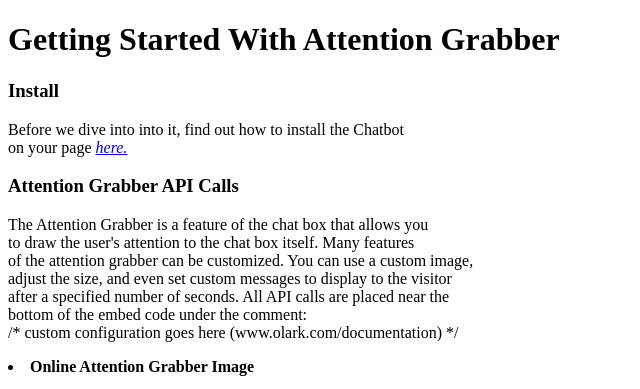
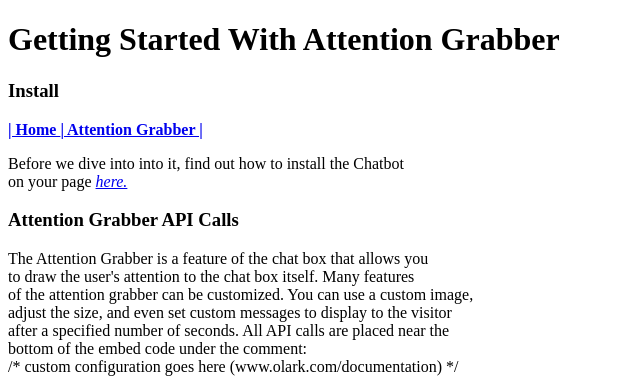
Before and after one commit to doddman53/doddman53.github.io, a plain HTML site: page attentionGrabber.html in a window 1280 px wide. Shown: the top 389 px of the page, without its empty margins (0-640 px from the left). Drawn offline with Linux system fonts and the light colour scheme.

Commit message:
Update attentionGrabber.html

```diff
--- a/attentionGrabber.html
+++ b/attentionGrabber.html
@@ -6,6 +6,10 @@
 	<body>
 		<h1>Getting Started With Attention Grabber</h1>
 		<h3>Install</h3>
+			<nav>
+				<strong><a href="index.html">| Home </a></strong>
+				<strong><a href="attentionGrabber.html">| Attention Grabber |</a></strong>
+			</nav>
 			<p>Before we dive into into it, find out how to install the Chatbot<br>
 			   on your page <a href="https://www.olark.com/install"><em>here.</em></a></p>
 
@@ -57,8 +61,6 @@ olark.configure('CalloutBubble.bubble_image_url', 'http://mycargopk.com/wp-conte
 olark.configure('CalloutBubble.bubble_width', 100);
 olark.configure('CalloutBubble.bubble_height', 101);
 
-olark.configure('CalloutBubble.bubble_image_url', 'https://www.google.com/search?q=surprised+face&espv=2&biw=1366&bih=662&tbm=isch&imgil=JeGuZ9a0owX_NM%253A%253Bu2Jqb_KW0FjywM%253Bhttp%25253A%25252F%25252Fwww.relatably.com%25252Fm%25252Fmemes-surprised-face&source=iu&pf=m&fir=JeGuZ9a0owX_NM%253A%252Cu2Jqb_KW0FjywM%252C_&usg=__s2UEa03IZF3LaPmFciy557MtuLw%3D&ved=0ahUKEwixhuqcu6vQAhUVHGMKHeUxB38QyjcIKA&ei=gl0rWLG9JpW4jAPl45z4Bw#imgrc=JeGuZ9a0owX_NM%3A' );
-
 olark.configure('WelcomeAssist.welcome_new_visitors', true );
 olark.configure('features.greeter', true);
 olark.identify('6854-997-10-1606');/*]]>*/</script><noscript><a href="https://www.olark.com/site/6854-997-10-1606/contact" title="Contact us" target="_blank">Questions? Feedback?</a> powered by <a href="http://www.olark.com?welcome" title="Olark live chat software">Olark live chat software</a></noscript>
```
